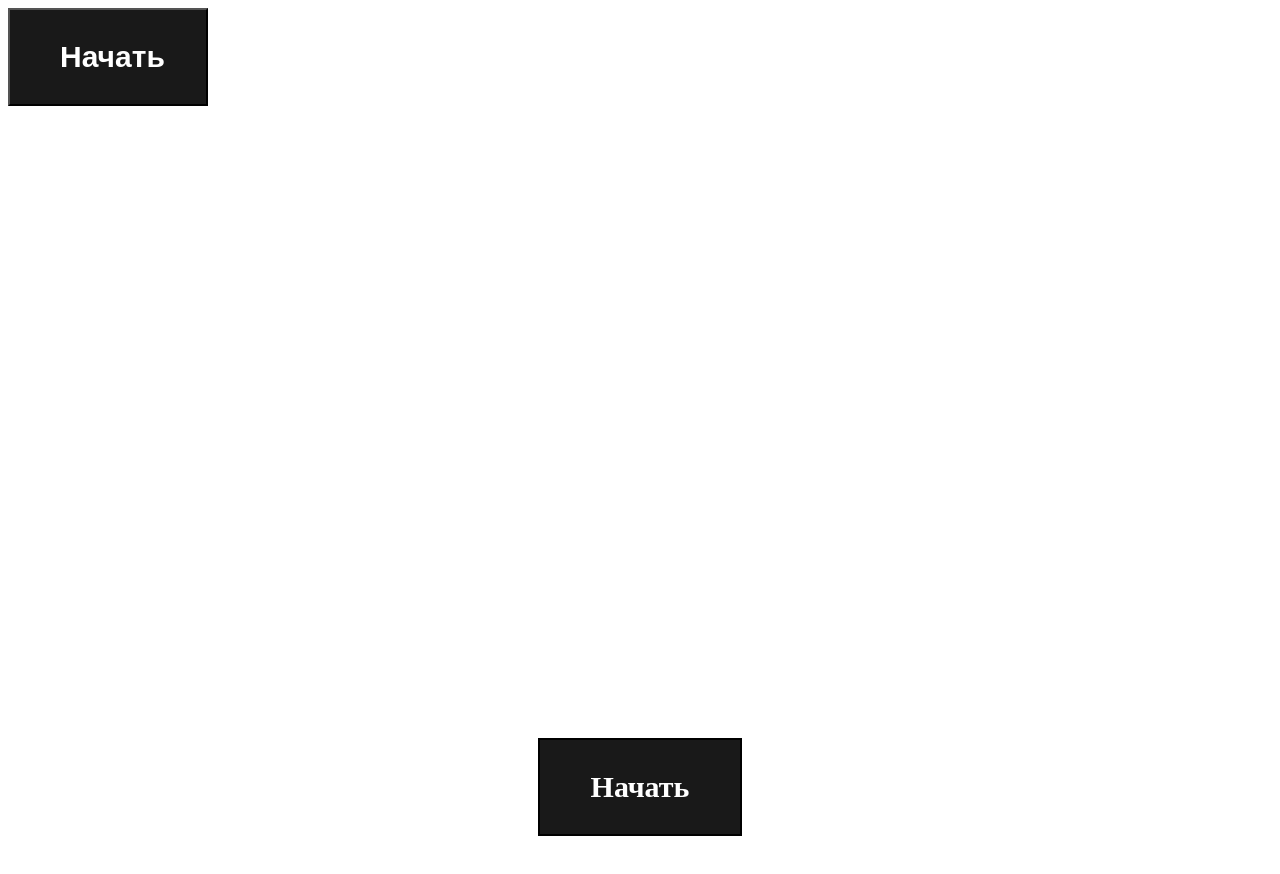
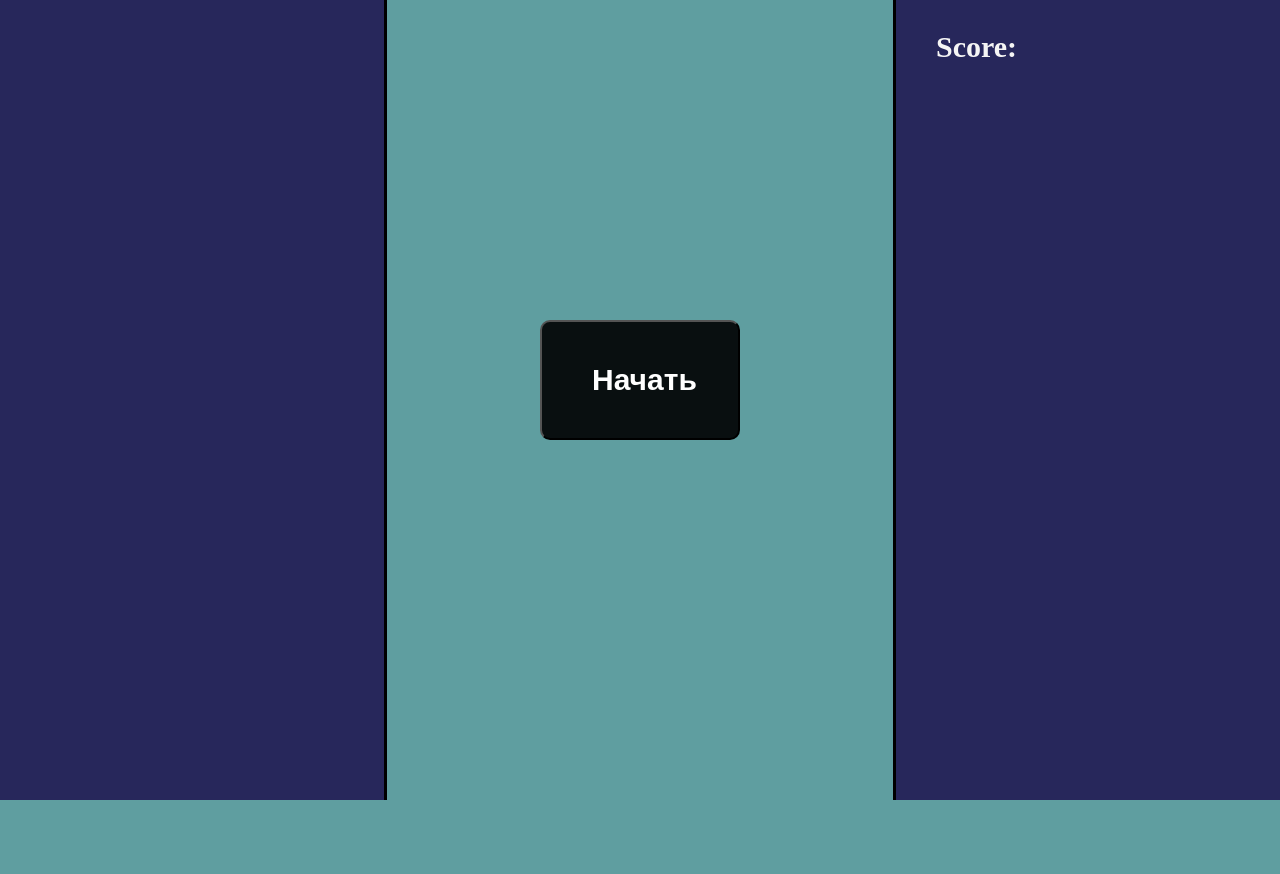
Before and after one commit to rkochnev/tetris-racing, a plain HTML site: page index.html in a window 1280 px wide. Shown: the top 874 px of the page. After the commit the page ends 800 px from the top, so only its background shows below. Drawn offline with Linux system fonts and the light colour scheme.

Commit message:
create for.

```diff
--- a/index.css
+++ b/index.css
@@ -1,33 +1,65 @@
 body{
+    background-color: cadetblue;
 
 }
 
-div{
-    border: 2px solid black;
-    width: 200px;
-    background-color:rgba(0,0,0, 0.9);
-    font-size: 30px;
-    margin: 50%;
-    margin-left: auto;
-    margin-right: auto;
-
-}
-
-
-
-p{
-    color: white;
-    text-align: center;
-    font-weight: bold
-}
-
-
-button{
+#submit{
     color: white;
     width: 200px;
     background-color:rgba(0,0,0, 0.9);
     font-size: 30px;
     padding:30px 50px;
-    font-weight: bold
+    font-weight: bold;
+    position:absolute;
+    left:0;
+    right:0;
+    top:40%;
+    bottom:45%;
+    margin:auto;
+    position: absolute;
+    border-radius: 10px;
+}
+
+#submit:hover{
+    text-decoration: underline;
+    border: white  solid 5px;
+}
+
+/*.main{
+    background-color: cadetblue;
+    margin:0 auto;
+    width:100%;
+    max-width:700px;
+}*/
+
+.leftBlock{
+    background-color: rgb(39, 39, 91);
+    position: left ;
+    position: absolute;
+    left: 0;
+    top: 0;
+    width: 30%;
+    height: 100%;
+    border-right: black solid 3px;
+}
+
+.content{
 
 }
+
+.rightBlock{
+    background-color: rgb(39, 39, 91);
+    position: absolute;
+    right: 0;
+    top: 0;
+    width: 30%;
+    height: 100%;
+    border-left: black solid 3px;
+}
+
+p{
+    color: whitesmoke;
+    font-size: 30px;
+    font-weight: 600;
+    margin-left: 40px;
+}
--- a/index.html
+++ b/index.html
@@ -6,12 +6,15 @@
     <link rel="stylesheet" href="/index.css" />
   </head>
   <body>
+
+    <div class="main">
+      <div class="leftBlock"></div>
+      <div class="rightBlock">
+        <p class="score">Score:</p>
+      </div>
+      <div class="content"><button type="submit" id="submit">Начать</button></div>
+    </div>
+
       <script src="/index.js"></script>
-      <button type="submit" id="submit">Начать</button>
-      <div>
-          <p> Начать </p>
-      </div>
-
-
   </body>
 </html>
--- a/index.js
+++ b/index.js
@@ -0,0 +1,9 @@
+function clickReaction () {
+    for ( let i = 0; i<40; i++){
+        for( let j = 0; i<10; j++);
+    }
+}
+
+
+let el = document.getElementById("submit");
+el.addEventListener("click",clickReaction,);
--- /dev/null
+++ b/index2.css
@@ -0,0 +1,79 @@
+html,
+body {
+    height: 100%;
+    margin: 0;
+}
+
+#submit{
+    color: white;
+    width: 200px;
+    background-color:rgba(0,0,0, 0.9);
+    font-size: 30px;
+    padding:30px 50px;
+    font-weight: bold;
+    position:absolute;
+    left:0;
+    right:0;
+    top:40%;
+    bottom:45%;
+    margin:auto;
+    position: absolute;
+    border-radius: 10px;
+}
+
+p{
+    color: teal;
+    font-size: 50px;
+    font-weight: 500;
+    font-family: monospace;
+    position: absolute;
+    top: 10px;
+    right: 350px;
+
+}
+
+#userCar{
+    background-image: url();
+}
+
+#pcCar{
+    background-image: url();
+}
+
+
+
+body {
+    background: black;
+    display: flex;
+    align-items: center;
+    justify-content: center;
+}
+
+
+
+
+canvas {
+    border: 3px solid white;
+}
+
+#gameField {
+    width: 260px;
+    height: 780px;
+}
+
+.cell {
+    width: 26px;
+    height: 26px;
+    display: inline-block;
+    background: rgb(255 255 255 / 10%);
+    border: 1px solid black;
+    box-sizing: border-box;
+}
+
+.invisiblebutton{
+    display: none;
+}
+
+.is-player {
+    background-color: red;
+}
```
Also changed, not shown: index2.html (added, +18 -0 lines), index2.js (added, +48 -0 lines).
